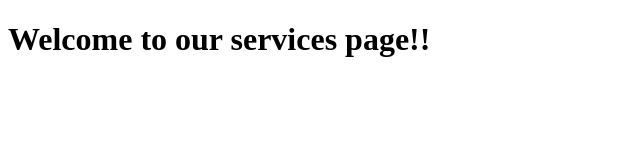
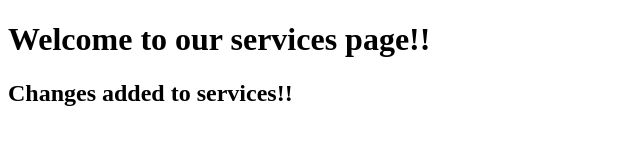
Before and after one commit to iToussaint/Gym-Git-Exercise-Solutions, a plain HTML site: page services.html in a window 1280 px wide. Shown: the whole page, without its empty margins (0-640 px from the left). Drawn offline with Linux system fonts and the light colour scheme.

Commit message:
Add changes in services file

```diff
--- a/services.html
+++ b/services.html
@@ -7,5 +7,7 @@
   </head>
   <body>
     <h1>Welcome to our services page!!</h1>
+
+    <h2>Changes added to services!!</h2>
   </body>
 </html>
```
